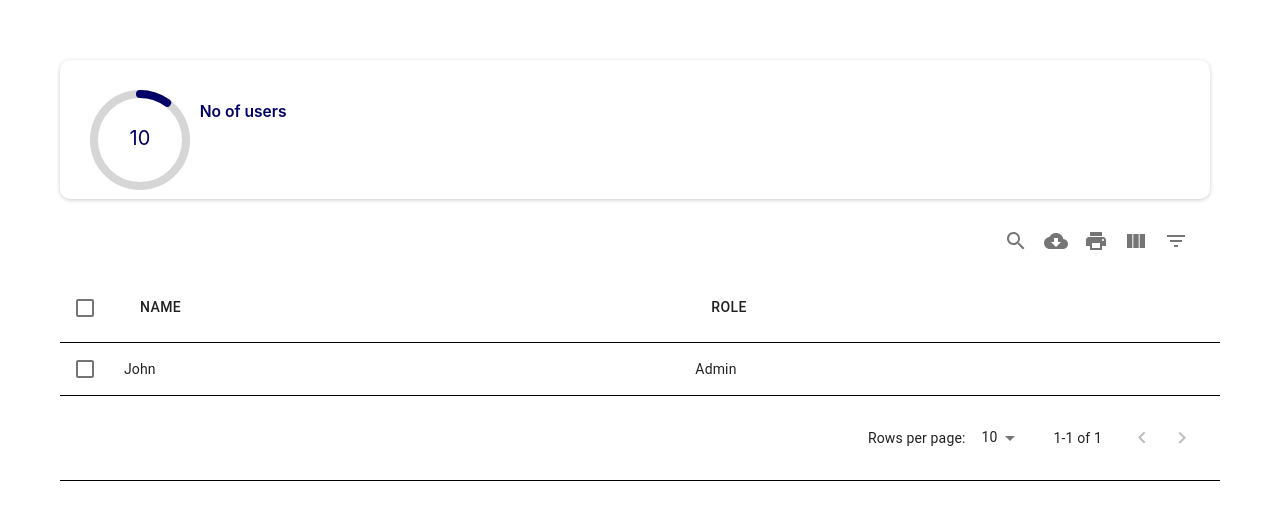
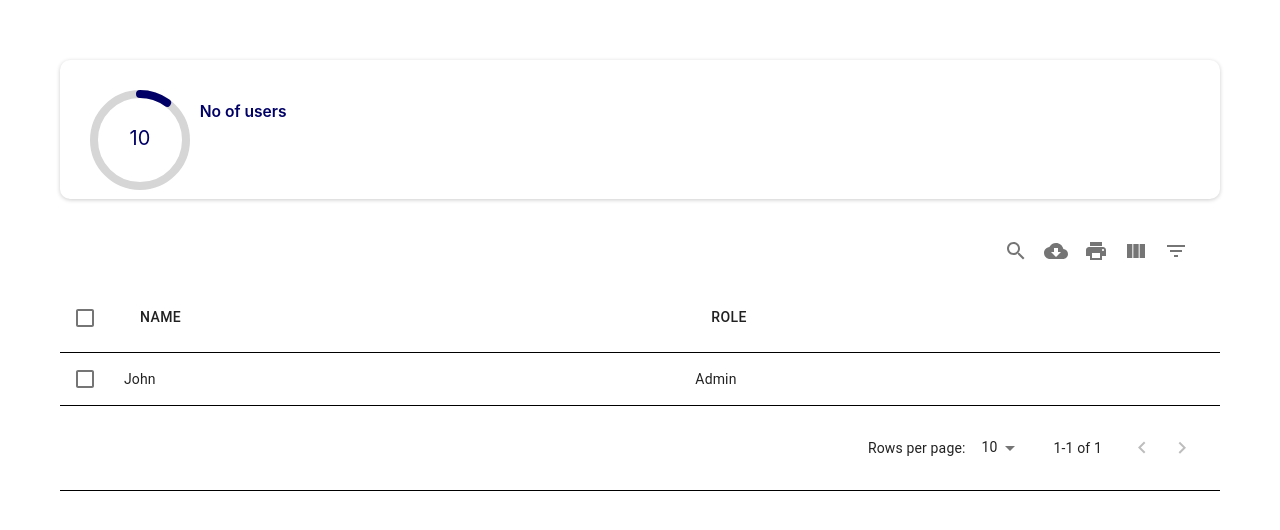
Before and after one commit to iamAbayomi/design-system, a React (Create React App) app: page / in a window 1280 px wide. Shown: the top 530 px of the page. Built offline with nearby package versions, Linux system fonts and the light colour scheme.

Commit message:
featute: added margin to card

```diff
--- a/src/Overview.css
+++ b/src/Overview.css
@@ -85,7 +85,7 @@ Link{
     background-color: white;
     /* width: 19.6em; */
     /* width: 313px; */
-    margin: 10px 10px 10px 0px;
+    margin: 10px 0px 20px 0px;
     padding: 1.86em 1.25em 0.6em 1.86em;
     /* padding: 20px 20px 10px 30px; */
     border-radius: 10px;
```
